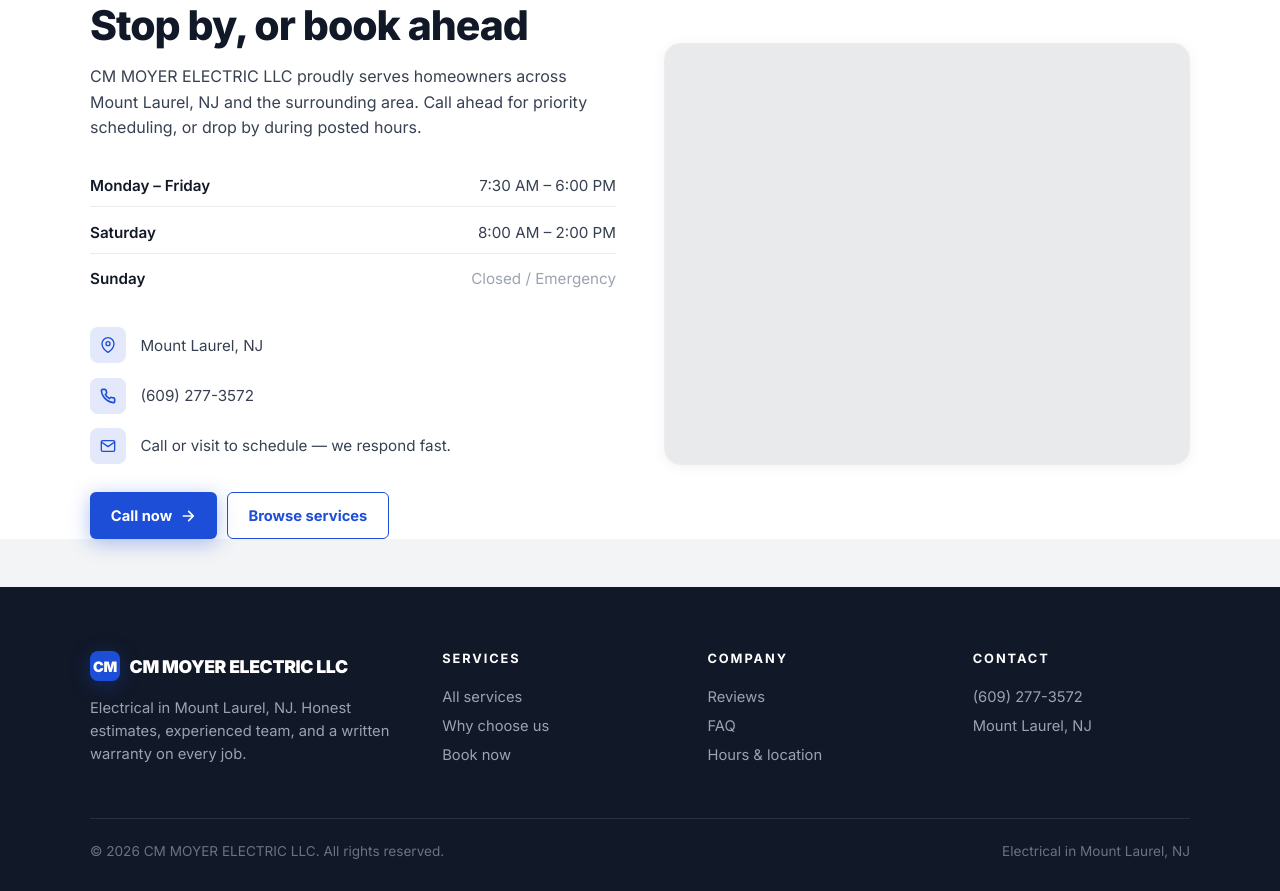
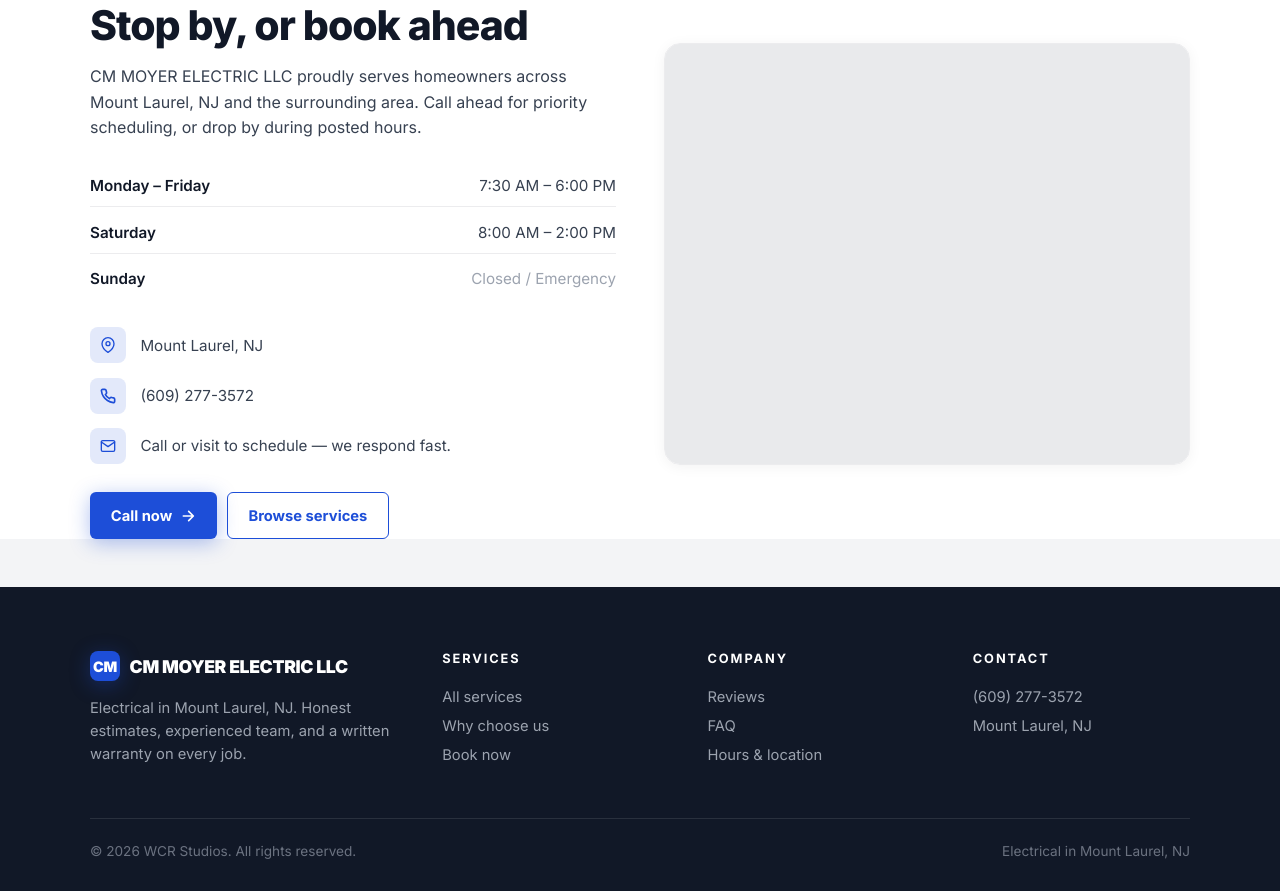
Before and after one commit to Wrenbjor/trades--cm-moyer-electric-llc, a plain HTML site: page index.html in a window 1280 px wide. Shown: the part 4692-5583 px from the top of the page. Drawn offline with nearby package versions, Linux system fonts and the light colour scheme; no server answers.

Commit message:
Update site

```diff
--- a/index.html
+++ b/index.html
@@ -605,7 +605,7 @@
     </div>
   </div>
   <div class="foot-bottom">
-    <div>&copy; 2026 CM MOYER ELECTRIC LLC. All rights reserved.</div>
+    <div>&copy; 2026 WCR Studios. All rights reserved.</div>
     <div>Electrical in Mount Laurel, NJ</div>
   </div>
 </footer>
```
